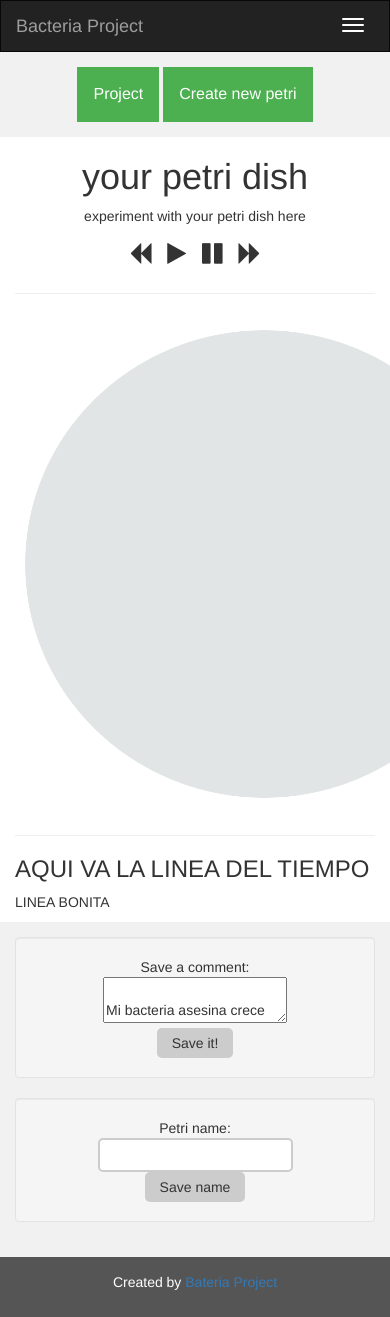
After one commit to TheOpenBacteriaProject/webapp, a Django app: page /laboratorio/ in a window 390 px wide; the page is wider, and only the part inside the window is pictured. The commit adds this page. Run offline with Django 3.2, Linux system fonts and the light colour scheme; parts of the project's set-up code (start-up, migrations or seed data) failed here and were passed over; some libraries are stand-ins or nearby versions.

Commit message:
Un monton de cosas. Autentificacion y cosas X
las matematicas no existen son los padres

```diff
--- /dev/null
+++ b/openbacteria/laboratory/templates/laboratorio.html
@@ -0,0 +1,237 @@
+<!DOCTYPE html>
+<html lang="en">
+{% load staticfiles %}
+<head>
+  <title>{{title}}</title>
+  <meta charset="utf-8">
+  <meta name="viewport" content="width=device-width, initial-scale=1">
+  <link rel="stylesheet" href="https://maxcdn.bootstrapcdn.com/bootstrap/3.3.7/css/bootstrap.min.css">
+  <link rel="stylesheet" href="https://cdnjs.cloudflare.com/ajax/libs/font-awesome/4.7.0/css/font-awesome.min.css">
+  <script src="https://ajax.googleapis.com/ajax/libs/jquery/3.3.1/jquery.min.js"></script>
+  <script src="https://maxcdn.bootstrapcdn.com/bootstrap/3.3.7/js/bootstrap.min.js"></script>
+  <style>
+
+  	input[type=text] {padding:5px; border:2px solid #ccc;
+-webkit-border-radius: 5px;
+    border-radius: 5px;
+}
+input[type=text]:focus {border-color:#333; }
+
+input[type=submit] {padding:5px 15px; background:#ccc; border:0 none;
+    cursor:pointer;
+    -webkit-border-radius: 5px;
+    border-radius: 5px; }
+    .parent {
+      position: relative;
+      top: 0;
+      left: 0;
+    }
+    .image1 {
+        position: relative;
+        top: 0;
+        left: 0;
+    }
+    .image2 {
+        position: absolute;
+        top:0;
+        left:230px;
+    }
+
+  	.dropbtn {
+    background-color: #4CAF50;
+    color: white;
+    padding: 16px;
+    font-size: 16px;
+    border: none;
+    }
+
+    .dropdown {
+        position: relative;
+        display: inline-block;
+    }
+
+    .dropdown-content {
+        display: none;
+        position: absolute;
+        background-color: #f1f1f1;
+        min-width: 160px;
+        box-shadow: 0px 8px 16px 0px rgba(0,0,0,0.2);
+        z-index: 1;
+    }
+
+    .dropdown-content a {
+        color: black;
+        padding: 12px 16px;
+        text-decoration: none;
+        display: block;
+    }
+
+    .dropdown-content a:hover {background-color: #ddd}
+
+    .dropdown:hover .dropdown-content {
+        display: block;
+    }
+
+    .dropdown:hover .dropbtn {
+        background-color: #3e8e41;
+    }
+    /* Remove the navbar's default margin-bottom and rounded borders */
+    .navbar {
+      margin-bottom: 0;
+      border-radius: 0;
+    }
+
+    /* Set height of the grid so .sidenav can be 100% (adjust as needed) */
+    .row.content {height: 450px}
+
+    /* Set gray background color and 100% height */
+    .sidenav {
+      padding-top: 20px;
+      background-color: #f1f1f1;
+      height: 100%;
+    }
+
+    /* Set black background color, white text and some padding */
+    footer {
+      background-color: #555;
+      color: white;
+      padding: 15px;
+    }
+
+    /* On small screens, set height to 'auto' for sidenav and grid */
+    @media screen and (max-width: 767px) {
+      .sidenav {
+        height: auto;
+        padding: 15px;
+      }
+      .row.content {height:auto;}
+    }
+
+    button {
+
+    background: transparent;
+    border: none !important;
+	}
+  </style>
+</head>
+<body>
+
+<nav class="navbar navbar-inverse">
+  <div class="container-fluid">
+    <div class="navbar-header">
+      <button type="button" class="navbar-toggle" data-toggle="collapse" data-target="#myNavbar">
+        <span class="icon-bar"></span>
+        <span class="icon-bar"></span>
+        <span class="icon-bar"></span>
+      </button>
+      <a class="navbar-brand" href="#">Bacteria Project</a>
+    </div>
+    <div class="collapse navbar-collapse" id="myNavbar">
+      <ul class="nav navbar-nav">
+        <li class="active"><a href="#">Home</a></li>
+        <li><a href="#">How-to</a></li>
+        <li><a href="#">About</a></li>
+        <li><a href="#">Share</a></li>
+      </ul>
+      <ul class="nav navbar-nav navbar-right">
+        <li><a href="#"><span class="glyphicon glyphicon-log-in"></span> Login</a></li>
+      </ul>
+    </div>
+  </div>
+</nav>
+
+<div class="container-fluid text-center">
+  <div class="row content">
+    <div class="col-sm-2 sidenav">
+
+      <div class="dropdown">
+      <button class="dropbtn">Project</button>
+        <div class="dropdown-content">
+          <a href="#">Created project 1</a>
+          <a href="#">Super awesome project 2</a>
+          <a href="#">Alien bacteria to kill everyone</a>
+        </div>
+      </div>
+
+      <div class="dropdown">
+      <button class="dropbtn">Create new petri</button>
+        <div class="dropdown-content">
+          <a href="#">From scratch</a>
+          <a href="#">Petri from base A</a>
+          <a href="#">Petri from base A</a>
+        </div>
+      </div>
+     </div>
+
+    <div class="col-sm-8 text-left">
+      <div align="center">
+      	<h1>{{frase}}</h1>
+        <p>{{frase2}}</p>
+      </div>
+
+      <div align="center">
+          <button style="font-size:24px"><i class="fa fa-backward"></i></button>
+          <button style="font-size:24px"><i class="fa fa-play"></i></button>
+          <button style="font-size:24px"><i class="fa fa-pause"></i></button>
+          <button onclick="myFunction()" style="font-size:24px"><i class="fa fa-forward"></i></button>
+      </div>
+
+      <hr>
+
+
+        <div class="parent">
+          <div align="center">
+            <img id="base" class="image1" src="https://github.com/TheOpenBacteriaProject/webapp/blob/master/images/petri_vacia.png?raw=true" alt="petrivacia" width="500">
+          </div>
+          <div align="center">
+          	<p id="demo"></p>
+       	  </div>
+      </div>
+
+      <hr>
+      <h3>AQUI VA LA LINEA DEL TIEMPO</h3>
+      <p>LINEA BONITA</p>
+    </div>
+
+    <div class="col-sm-2 sidenav">
+
+      <div class="well">
+          <form action="/html/tags/html_form_tag_action.cfm" method="post">
+  				Save a comment:<br />
+  					<textarea name="comments" id="comments">
+ 						 Mi bacteria asesina crece muy bien! está todo listo
+  					</textarea><br />
+  		  		    <input type="submit" value="Save it!" />
+  		  </form>
+      </div>
+
+      <div class="well">
+        <form action="/html/tags/html_form_tag_action.cfm" method="get">
+          Petri name:
+            <br />
+          <input type="text" name="first_name" value="" maxlength="100" />
+          <br />
+          <input type="submit" value="Save name" />
+      </form>
+      </div>
+
+    </div>
+
+  </div>
+</div>
+
+<footer class="container-fluid text-center">
+  <p>Created by <a href="https://github.com/TheOpenBacteriaProject/">Bateria Project</a></p>
+</footer>
+
+
+<script>
+
+  function myFunction() {
+      document.getElementById("demo").innerHTML = '<img id="base" class="image2" src="https://github.com/TheOpenBacteriaProject/webapp/blob/master/images/bacterias1.png?raw=true" alt="petrivacia" width="500">';
+  }
+
+</script>
+</body>
+
+</html>
--- a/openbacteria/laboratory/views.py
+++ b/openbacteria/laboratory/views.py
@@ -1,18 +1,52 @@
 from django.shortcuts import render
 from django.http.response import HttpResponse
-from .models import Bacterium
-
+from django.contrib.auth.models import User
+from django.contrib.auth import authenticate
+from .models import Bacterium, Experiment
+from laboratory.fkpp2D_web import FKPP
 # Create your views here.
 
-
-def mostrar_bacterias(request):
-    lista_bacterias = Bacterium.objects.all()
-    output = ''
-    output += ', '.join([bacteria.name for bacteria in lista_bacterias])
-    output += '\n'
-    output += ', '.join([bacteria.description for bacteria in lista_bacterias])
-    return HttpResponse(output)
-
-
+#Funciones de registro y login
 def mostrar_index(request):
     return render(request, 'laboratory/index.html')
+
+#Aqui logeamos un usuario
+def login_user(request):
+    usuario = request.POST('usuario')
+    password = request.POST('password')
+
+    user = authenticate(request, username = usuario, password = password)
+
+    #Si el usuario es correcto
+    if user is not None:
+        login(request,user) #Aqui tecnicamente ya tenemos el usuario logeado, solo tenemos que cargar el laboratorio con su base de datos
+        crear_laboratorio(request)
+    else:
+        output = "fail_to_log.html"
+        context = {'frase_de_error' : "Login fallido. usuario o contraseña incorrecto"}
+    return render(request,output)
+
+#Aqui registramos un nuevo usuario
+def register_user(request):
+    usuario = request.POST('usuario')
+    password = request.POST('password')
+    email = request.POST('email')
+
+    #Deberiamos hacer un preprocesamiento de los campos, a no ser que lo haga django
+    user = User.objects.create_user(username = usuario, email = email, password = password)
+
+    #Si el usuario se ha creado correctamente
+    if user is not None:
+        output = "index.html"
+    else:
+        output = "fail_to_log.html"
+        context = {'frase_de_error' : "La operacion de registro ha fallado horriblemente."}
+    return render(request,output,context)
+
+def crear_laboratorio(request):
+    context = {
+        'title' : "Open Bacteria",
+        'frase' : "your petri dish",
+        'frase2' : "experiment with your petri dish here"
+    }
+    return render(request,'laboratorio.html',context)
--- a/openbacteria/openbacteria/urls.py
+++ b/openbacteria/openbacteria/urls.py
@@ -17,11 +17,13 @@ from django.contrib import admin
 from django.urls import path
 
 #App imports
-from laboratory.views import mostrar_bacterias, mostrar_index
+from laboratory.views import *
 
 
 urlpatterns = [
-    path('index/', mostrar_index),
-    path('admin/', admin.site.urls),
-    path('bacterias/', mostrar_bacterias),
+    path(r'', mostrar_index),
+    path(r'logear_usuario_en_index/',login_user),
+    path(r'registrar_usuario_en_index/',register_user),
+    path(r'admin/', admin.site.urls),
+    path(r'laboratorio/', crear_laboratorio),
 ]
```
Also changed, not shown: openbacteria/laboratory/fkpp2D_web.py (added, +81 -0 lines), openbacteria/laboratory/models.py (+15 -0 lines), openbacteria/laboratory/templates/laboratory/fail_to_log.html (added, +11 -0 lines), openbacteria/laboratory/templates/laboratory/index.html (+13 -6 lines), openbacteria/laboratory/templates/laboratory/laboratorio.html (added, +237 -0 lines).
